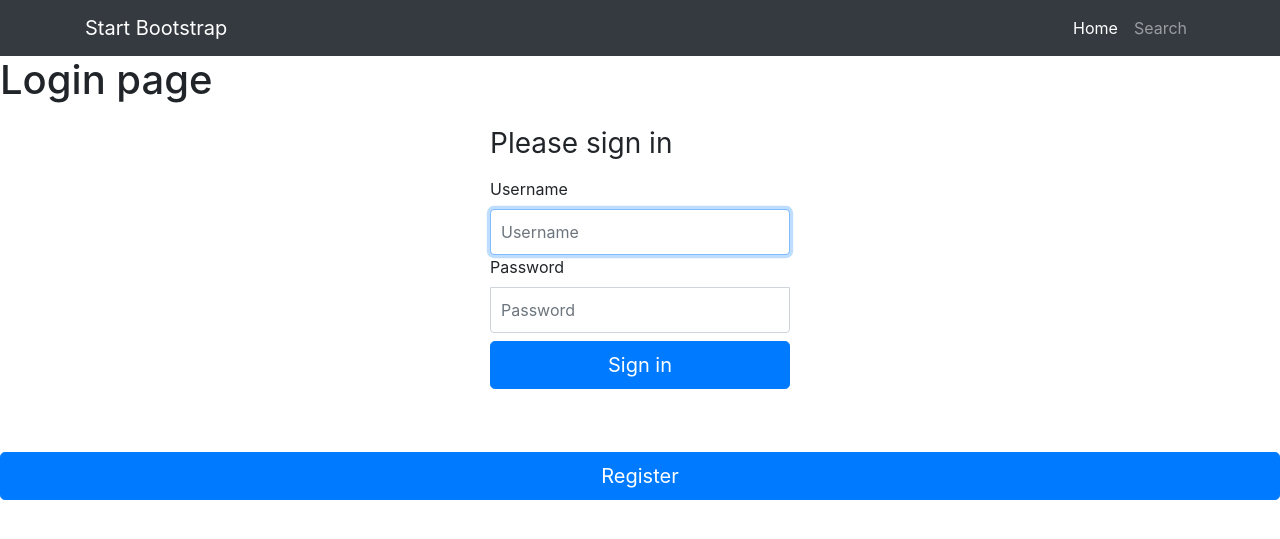
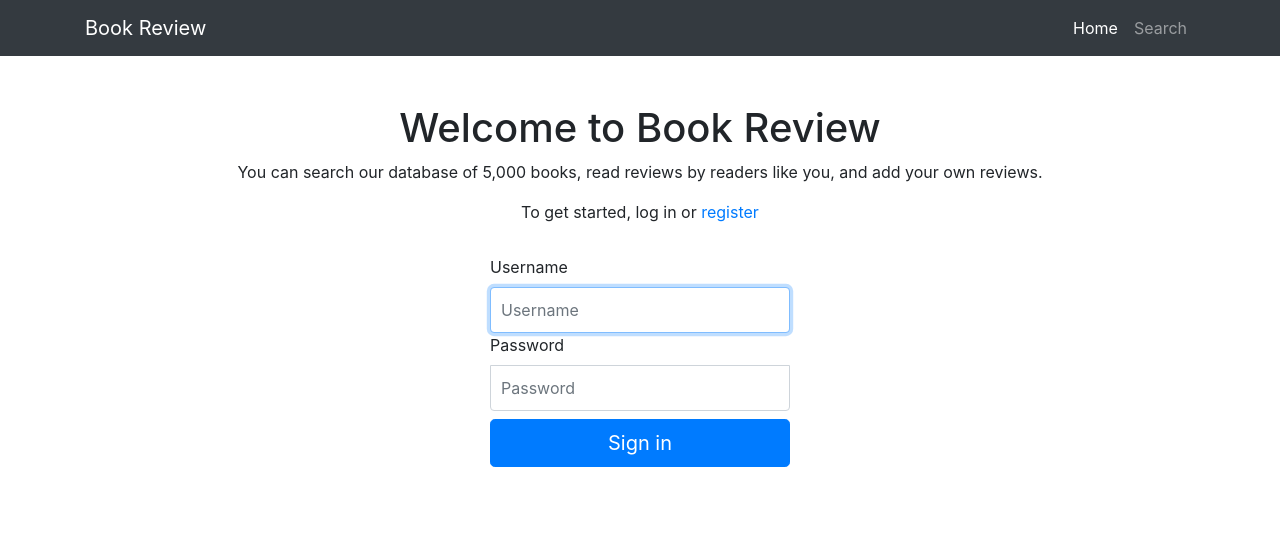
Before and after one commit to victor-teh/book-review-with-flask, a Flask app: page / in a window 1280 px wide. Shown: the top 539 px of the page. Run offline with Flask 2, Linux system fonts and the light colour scheme; some libraries are stand-ins or nearby versions.

Commit message:
added favicon and updated general look of the page.

```diff
--- a/application.py
+++ b/application.py
@@ -24,7 +24,6 @@ db = scoped_session(sessionmaker(bind=engine))
 
 @app.route("/", methods=["GET", "POST"])
 def index():
-
     if request.method == 'GET':
         if session.get("user_name") is None:
             session["login"] = False
@@ -45,7 +44,7 @@ def index():
         # check if username exist
         if db.execute("SELECT username from users WHERE username=:username",{"username": username}).rowcount == 0:
             message = "Invalid username or password"
-            return render_template("index.html", message=message, login=session["login"])
+            return render_template("index.html", danger_message=message, login=session["login"])
         else :
             # compare pw with pwhash in db
             user = db.execute("SELECT * from users WHERE username=:username", {"username": username}).fetchone()
@@ -53,17 +52,42 @@ def index():
             if bcrypt.check_password_hash(db_password, password):
                 session["login"] = True
                 session["user_name"] = user["name"]
-                message = "Log In Successfully!"
-                return render_template("index.html", message=message, user_name=session["user_name"], login=session["login"])
+                return render_template("search.html", user_name=session["user_name"], login=session["login"])
             else:
                 message = "Invalid username or password"
-                return render_template("index.html", message=message, login=session["login"])
-@app.route("/logout")
+                return render_template("index.html", dander_message=message, login=session["login"])
+@app.route("/logout", methods=["GET", "POST"])
 def logout():
-    session.clear()
-    session["login"] = False
-    message = "Successfully Logout"
-    return render_template("index.html", message=message, login=session["login"])
+    if request.method == 'GET':
+        session.clear()
+        session["login"] = False
+        message = "Successfully Logout"
+        return render_template("index.html", success_message=message, login=session["login"])
+
+    else:
+        # clear session if they submit a post request directly, be sure to log them out first
+        session.clear()
+        session["login"] = False
+
+        # get username password from form
+        username = request.form.get("username").strip()
+        password = request.form.get("password").strip()
+
+        # check if username exist
+        if db.execute("SELECT username from users WHERE username=:username",{"username": username}).rowcount == 0:
+            message = "Invalid username or password"
+            return render_template("index.html", danger_message=message, login=session["login"])
+        else :
+            # compare pw with pwhash in db
+            user = db.execute("SELECT * from users WHERE username=:username", {"username": username}).fetchone()
+            db_password = user["password"]
+            if bcrypt.check_password_hash(db_password, password):
+                session["login"] = True
+                session["user_name"] = user["name"]
+                return render_template("search.html", user_name=session["user_name"], login=session["login"])
+            else:
+                message = "Invalid username or password"
+                return render_template("index.html", dander_message=message, login=session["login"])
 
 @app.route("/register", methods=["GET", "POST"])
 def register():
@@ -79,9 +103,9 @@ def register():
         name = request.form.get("name").strip()
 
         if len(username)<0 and len(password)<0 and len(name)<0:
-            return render_template("register.html", message="Enter all required fields")
+            return render_template("register.html", warning_message="Enter all required fields")
         elif db.execute("SELECT username from users WHERE username=:username", {"username": username}).rowcount != 0 :
-            return render_template("register.html", message="Username taken")
+            return render_template("register.html", warning_message="Username taken")
         else:
             # hashing password with bcrypt hashing
             pw_hash = bcrypt.generate_password_hash(password).decode('utf-8')
@@ -89,7 +113,7 @@ def register():
             db.commit()
 
             message = "Registered successfully!"
-        return render_template("index.html", message=message, login=session["login"])
+        return render_template("index.html", success_message=message, login=session["login"])
 
 @app.route("/search")
 def search():
--- a/import.py
+++ b/import.py
@@ -17,7 +17,7 @@ db = scoped_session(sessionmaker(bind=engine))
 # engine.execute("CREATE TABLE reviews ( id SERIAL PRIMARY KEY, user_id INTEGER REFERENCES users, book_id INTEGER REFERENCES books, review VARCHAR NOT NULL, rating INTEGER NOT NULL CHECK(rating >= 1 AND rating <= 5))")
 
 def main():
-    f = open("booksShort.csv")
+    f = open("books.csv")
     books = csv.reader(f)
     for isbn, title, author, year in books:
         db.execute("INSERT INTO books (isbn, title, author, year) VALUES (:isbn, :title, :author, :year)",
--- a/templates/index.html
+++ b/templates/index.html
@@ -1,14 +1,13 @@
 {% extends "layout.html" %}
 
 {% block heading %}
-    Login page
+    Welcome to Book Review
 {% endblock %}
 
 {% block body %}
-    <form class="form-signin" action="{{ url_for('index') }}" method="POST">
-        <!-- <img class="mb-4" src="" alt="" width="72" height="72"> -->
-        <h1 class="h3 mb-3 font-weight-normal">Please sign in</h1>
-        <h1 class="h3 mb-3 font-weight-normal">{{ message }}</h1>
+<p class="p mb-3 font-weight-normal text-center">You can search our database of 5,000 books, read reviews by readers like you, and add your own reviews.</p>
+<p class="p mb-3 font-weight-normal text-center">To get started, log in or <a href="{{url_for('register')}}">register</a></p>
+<form class="form-signin" action="{{ url_for('index') }}" method="POST">
         <label for="inputUsername">Username</label>
         <input type="username" id="inputUsername" name="username" class="form-control" placeholder="Username" required autofocus>
         <label for="inputPassword">Password</label>
@@ -16,9 +15,6 @@
 
         <button class="btn btn-lg btn-primary btn-block" type="submit">Sign in</button>
     </form>
-    <a href="{{url_for('register')}}">
-        <button class="btn btn-lg btn-primary btn-block mt-5" type="submit">Register</button>
-    </a>
 
     <script>
         $(document).ready(function(){
--- a/templates/layout.html
+++ b/templates/layout.html
@@ -6,6 +6,8 @@
     <meta charset="utf-8">
     <meta name="viewport" content="width=device-width, initial-scale=1, shrink-to-fit=no">
 
+    <!-- Favicon -->
+    <link rel="shortcut icon" type="image/jpg" href="{{ url_for('static', filename='favicon.ico')}}" />
 
     <!-- Bootstrap CSS -->
     <link rel="stylesheet" href="https://stackpath.bootstrapcdn.com/bootstrap/4.4.1/css/bootstrap.min.css"
@@ -13,7 +15,7 @@
     <!-- My CSS -->
     <link rel="stylesheet" href="{{ url_for('static', filename='styles.css')}}">
 
-    <title>Hello, world!</title>
+    <title>Book Review</title>
 
     <!-- jQuery -->
     <script src="https://code.jquery.com/jquery-3.4.1.slim.min.js"
@@ -23,22 +25,19 @@
 
 <body>
     <!-- if it is login -->
-    {% if session["login"] %}
+    {% if login %}
     <!-- Navigation -->
     <nav class="navbar navbar-expand-lg navbar-dark bg-dark static-top">
         <div class="container">
-            <a class="navbar-brand" href="#">Start Bootstrap</a>
+            <a class="navbar-brand" href="{{url_for('index')}}">Book Review</a>
             <button class="navbar-toggler" type="button" data-toggle="collapse" data-target="#navbarResponsive"
                 aria-controls="navbarResponsive" aria-expanded="false" aria-label="Toggle navigation">
                 <span class="navbar-toggler-icon"></span>
-            </button>
+        </button>
             <div class="collapse navbar-collapse" id="navbarResponsive">
                 <ul class="navbar-nav ml-auto">
                     <li class="nav-item">
-                        <a class="nav-link" id="index" href="{{url_for('index')}}">Home</a>
-                    </li>
-                    <li class="nav-item">
-                        <a class="nav-link" id="search" href="{{url_for('search')}}">Search</a>
+                        <span class="nav-link text-white">Welcome {{ user_name }}</span>
                     </li>
                     <li class="nav-item">
                         <a class="nav-link" id="logout" href="{{url_for('logout')}}">Logout</a>
@@ -54,7 +53,7 @@
     <!-- Navigation -->
     <nav class="navbar navbar-expand-lg navbar-dark bg-dark static-top">
         <div class="container">
-            <a class="navbar-brand" href="#">Start Bootstrap</a>
+            <a class="navbar-brand" href="{{url_for('index')}}">Book Review</a>
             <button class="navbar-toggler" type="button" data-toggle="collapse" data-target="#navbarResponsive"
                 aria-controls="navbarResponsive" aria-expanded="false" aria-label="Toggle navigation">
                 <span class="navbar-toggler-icon"></span>
@@ -74,7 +73,24 @@
     {% endif %}
     <!-- end navigation -->
 
-    <h1>{% block heading%} {% endblock %}</h1>
+    <!-- Alert -->
+    {% if success_message %}
+    <div class="alert alert-success" role="alert">
+        {{ success_message }}
+    </div>
+    {% endif %}
+    {% if danger_message %}
+    <div class="alert alert-danger" role="alert">
+        {{ danger_message }}
+    </div>
+    {% endif %}
+    {% if warning_message %}
+    <div class="alert alert-warning" role="alert">
+        {{ warning_message }}
+        </div>
+    {% endif %}
+
+    <h1 class="text-center mt-5">{% block heading%} {% endblock %}</h1>
     {% block body %}
     {% endblock %}
 
--- a/templates/register.html
+++ b/templates/register.html
@@ -8,7 +8,7 @@
     <form class="form-signin" action="{{ url_for('register') }}" method="POST">
         <!-- <img class="mb-4" src="" alt="" width="72" height="72"> -->
         <h1 class="h3 mb-3 font-weight-normal">Please sign up</h1>
-        <h1 class="h3 mb-3 font-weight-normal">{{ message }}</h1>
+        <!-- <h1 class="h3 mb-3 font-weight-normal">{{ message }}</h1> -->
         <label for="inputName">Full Name</label>
         <input type="text" id="inputName" name="name" class="form-control" placeholder="Full name" required autofocus>
         <label for="inputUsername">Username</label>
@@ -18,8 +18,6 @@
 
         <button class="btn btn-lg btn-primary btn-block" type="submit">Sign up</button>
     </form>
-    <a href="{{url_for('index')}}">
-        <button class="btn btn-lg btn-primary btn-block mt-5" type="submit">Back</button>
-    </a>
+    <p class="p mb-3 font-weight-normal text-center"><a href="{{url_for('index')}}">Log in to existing account</a></p>
 
 {% endblock %}
```
Also changed, not shown: templates/search.html (+1 -6 lines), static/favicon.ico (added), 3 other files.
